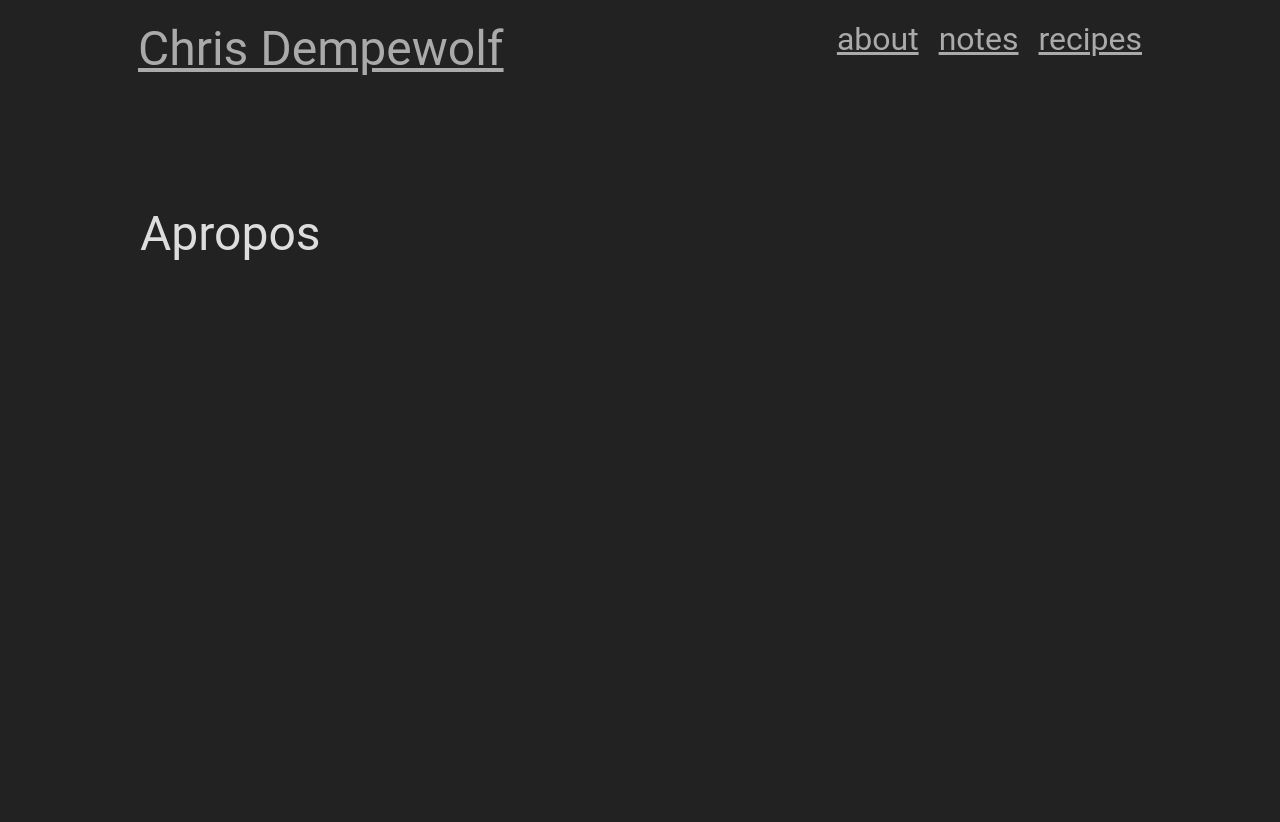
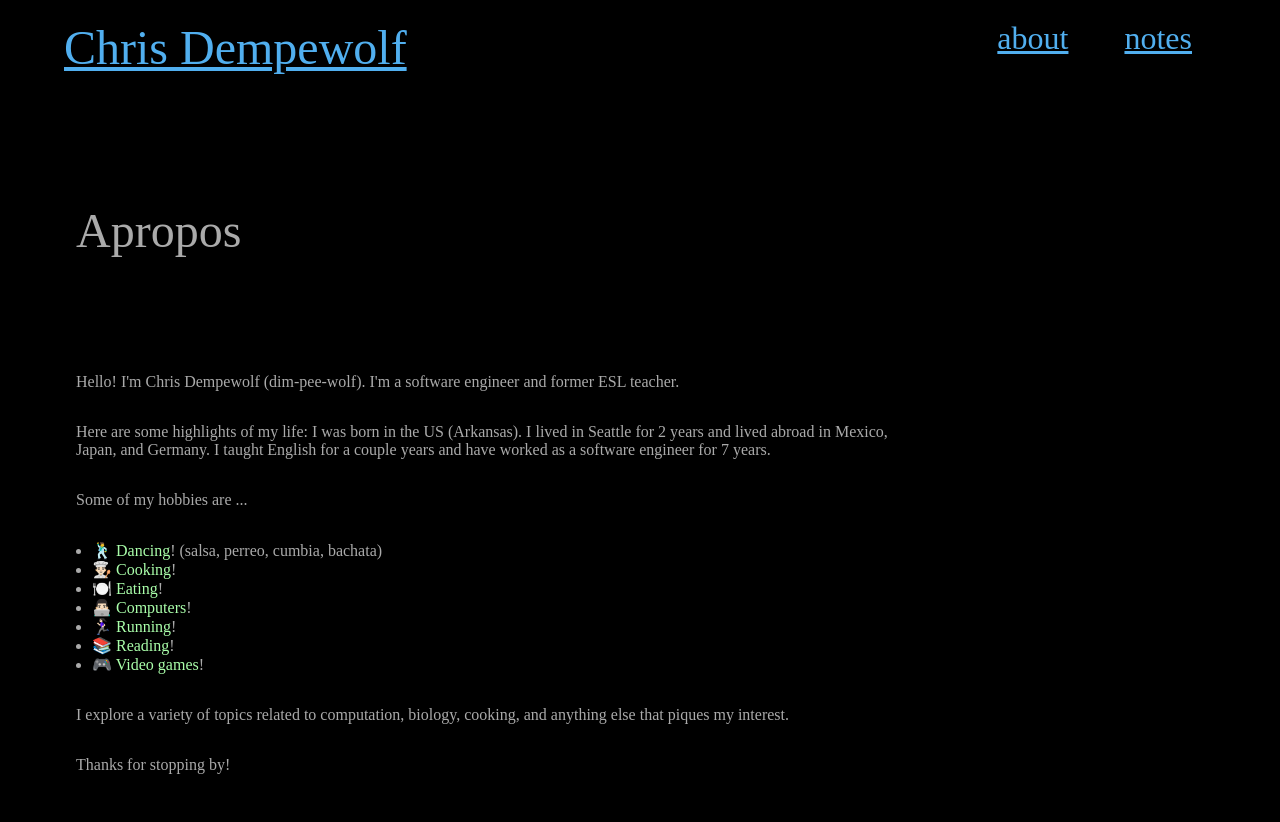
Before and after one commit to dempe/phpblog, a PHP site: page /about.php in a window 1280 px wide. Before the commit the page ends 260 px from the top, so only its background shows below. Run offline with PHP 8.4, Linux system fonts and the light colour scheme.

Commit message:
update css

```diff
--- a/content/about.php
+++ b/content/about.php
@@ -1,3 +1,22 @@
 <?php include '../includes/header.php' ?>
 <h1>Apropos</h1>
+<p>Hello! I'm Chris Dempewolf (dim-pee-wolf). I'm a software engineer and former ESL teacher.</p>
+<p>Here are some highlights of my life: I was born in the US (Arkansas). I lived in Seattle for 2 years and lived
+    abroad in Mexico, Japan, and Germany. I taught English for a couple years and have worked as a software engineer
+    for 7 years.</p>
+<p>Some of my hobbies are ... </p>
+<p>
+<ul>
+    <li>🕺 <strong>Dancing</strong>! (salsa, perreo, cumbia, bachata)</li>
+    <li>👨🏻‍🍳 <strong>Cooking</strong>!</li>
+    <li>🍽️ <strong>Eating</strong>!</li>
+    <li>👨🏻‍💻 <strong>Computers</strong>!</li>
+    <li>🏃🏻‍♀️ <strong>Running</strong>!</li>
+    <li>📚 <strong>Reading</strong>!</li>
+    <li>🎮 <strong>Video games</strong>!</li>
+</ul>
+</p>
+<p>I explore a variety of topics related to computation, biology, cooking, and anything else that piques my
+    interest.</p>
+<p>Thanks for stopping by!</p>
 <?php include '../includes/footer.php' ?>
--- a/content/assets/css/style.css
+++ b/content/assets/css/style.css
@@ -6,10 +6,10 @@
 }
 
 body {
-    background-color: #222222;
-    color: #dddddd;
-    font-family: roboto;
-    width: 80%;
+    background-color: #000000;
+    color: #aaaaaa;
+    font-family: "JetBrains Mono";
+    width: 90%;
     margin-right: auto;
     margin-left: auto;
 }
@@ -25,22 +25,39 @@ nav menu {
 }
 
 nav menu li {
-    margin-right: 10px;
-    margin-left: 10px;
     margin-top: 20px;
+    margin-right: .75em;
 }
 
-nav menu li a {
-    color: #aaaaaa;
+a {
+    color: #51afef;
+}
+
+article {
+    margin-bottom: 3em;
+}
+
+li {
+    margin-left: 1em;
+}
+
+p {
+    margin-bottom: 2em;
+    max-width: 75%;
+}
+
+strong {
+    color: #aaffaa;
 }
 
 .site-title {
     flex: 2;
     font-size: 48px;
+    margin-left: 0;
 }
 
 h1 {
-    margin-bottom: 48px;
+    margin-bottom: 2.4em;
     font-size: 48px;
 }
 
--- a/content/index.php
+++ b/content/index.php
@@ -1,3 +1,3 @@
 <?php include '../includes/header.php' ?>
-<h1>Posts Archive</h1>
+<h1>Posts</h1>
 <?php include '../includes/footer.php' ?>
--- a/includes/footer.php
+++ b/includes/footer.php
@@ -1,3 +1,4 @@
+</article>
 </main>
 </body>
 </html>
--- a/includes/header.php
+++ b/includes/header.php
@@ -12,11 +12,13 @@
 <header>
     <nav>
         <menu>
-            <li class="site-title"><a href="http://<?php echo $_SERVER['HTTP_HOST'] ?>/index.php">Chris Dempewolf</a></li>
+            <li class="site-title"><a href="http://<?php echo $_SERVER['HTTP_HOST'] ?>/index.php">Chris Dempewolf</a>
+            </li>
             <li><a href="http://<?php echo $_SERVER['HTTP_HOST'] ?>/about.php">about</a></li>
             <li><a href="http://<?php echo $_SERVER['HTTP_HOST'] ?>/notes.php">notes</a></li>
-            <li><a href="http://<?php echo $_SERVER['HTTP_HOST'] ?>/recipes.php">recipes</a></li>
+<!--            <li><a href="http://--><?php //echo $_SERVER['HTTP_HOST'] ?><!--/recipes.php">recipes</a></li>-->
         </menu>
     </nav>
 </header>
 <main>
+    <article>
```
